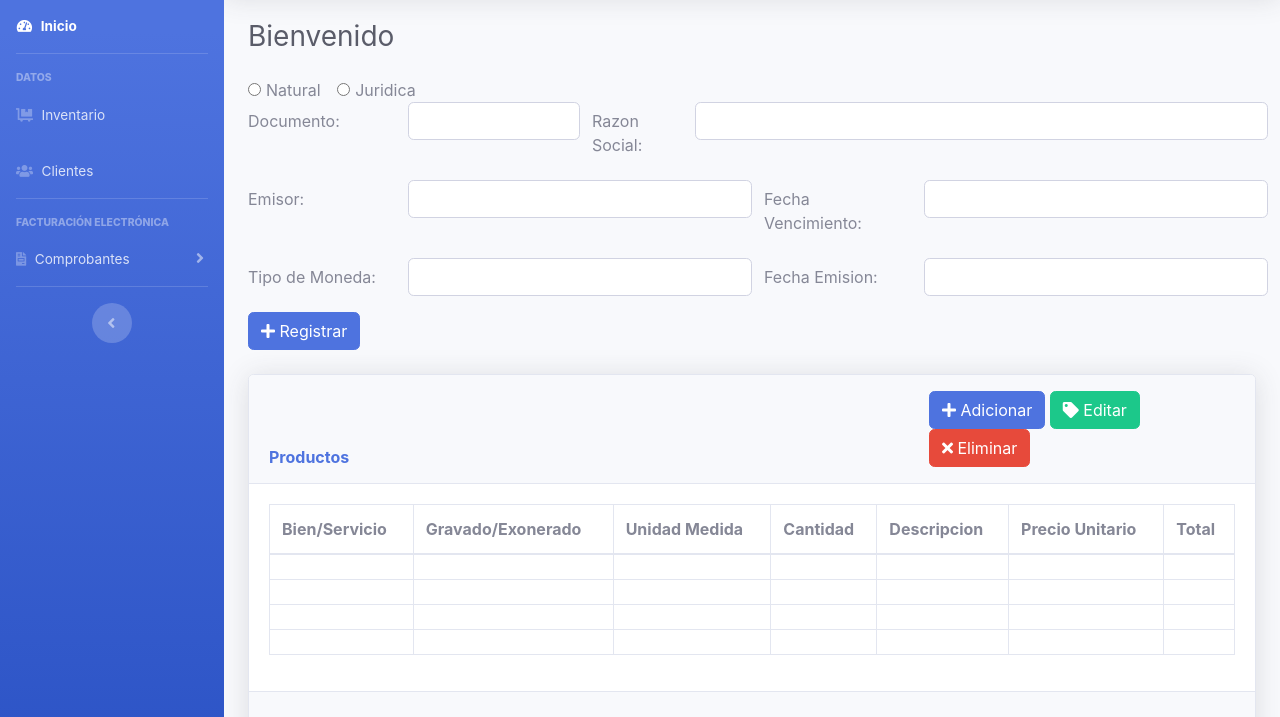
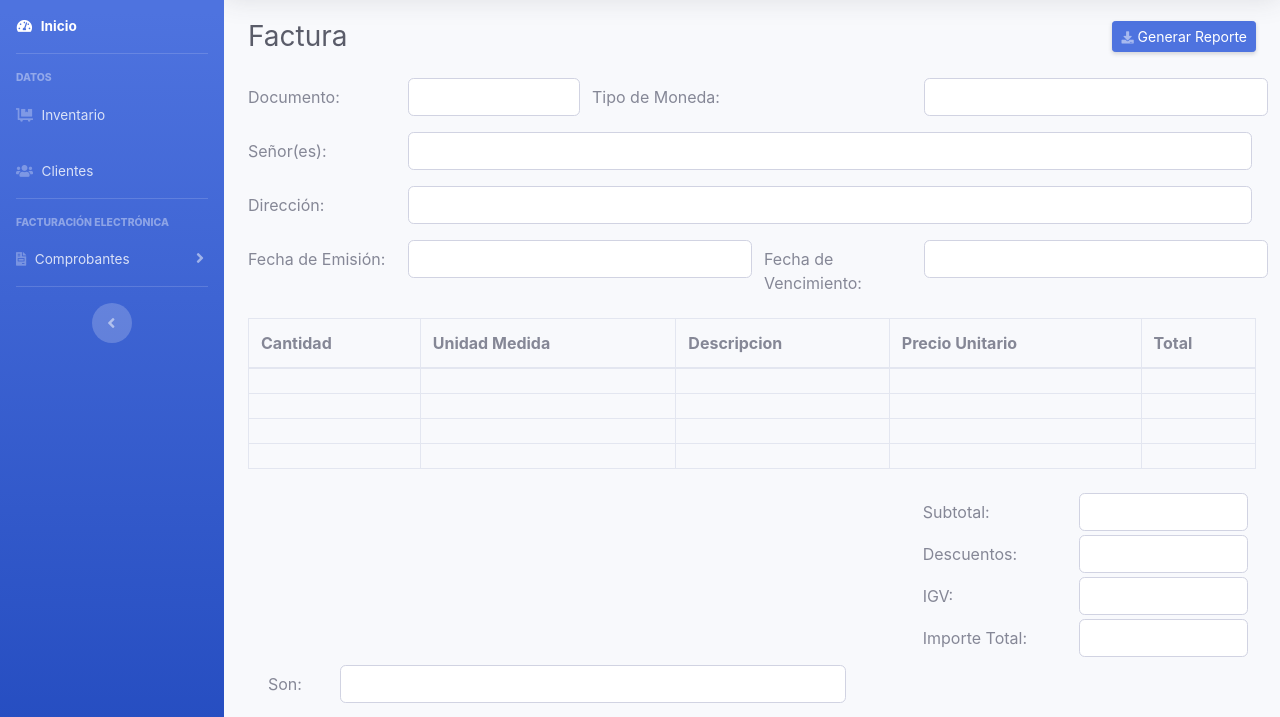
Before and after one commit to melinna-rojas/SFE, a plain HTML site: page comprobantes-factura.html in a window 1280 px wide. Shown: the part 74-791 px from the top of the page. Drawn offline with Linux system fonts and the light colour scheme.

Commit message:
Better view for Boleta and Factura

```diff
--- a/comprobantes-factura.html
+++ b/comprobantes-factura.html
@@ -7,8 +7,7 @@
   <link rel="icon" type="image/png" href="img/logo.png" />
   <meta http-equiv="X-UA-Compatible" content="ie=edge">
   <link rel="stylesheet" href="css/sfe.min.css">
-  <link rel="stylesheet" href="https://use.fontawesome.com/releases/v5.8.1/css/all.css"
-    integrity="sha384-50oBUHEmvpQ+1lW4y57PTFmhCaXp0ML5d60M1M7uH2+nqUivzIebhndOJK28anvf" crossorigin="anonymous">
+  <link rel="stylesheet" href="https://use.fontawesome.com/releases/v5.8.1/css/all.css" integrity="sha384-50oBUHEmvpQ+1lW4y57PTFmhCaXp0ML5d60M1M7uH2+nqUivzIebhndOJK28anvf" crossorigin="anonymous">
   <title>SFE</title>
 </head>
 
@@ -64,8 +63,7 @@
       <!--TODO: Change aria-labelledby-->
       <!-- Nav Item - Facturación Collapse Menu -->
       <li class="nav-item">
-        <a class="nav-link collapsed" href="#" data-toggle="collapse" data-target="#collapseUtilities"
-          aria-expanded="true" aria-controls="collapseUtilities">
+        <a class="nav-link collapsed" href="#" data-toggle="collapse" data-target="#collapseUtilities" aria-expanded="true" aria-controls="collapseUtilities">
           <i class="fas fa-file-invoice"></i>
           <span>Comprobantes</span>
         </a>
@@ -107,8 +105,7 @@
           <!-- Topbar Search -->
           <form class="d-none d-sm-inline-block form-inline mr-auto ml-md-3 my-2 my-md-0 mw-100 navbar-search">
             <div class="input-group">
-              <input type="text" class="form-control bg-light border-0 small" placeholder="Search for..."
-                aria-label="Search" aria-describedby="basic-addon2">
+              <input type="text" class="form-control bg-light border-0 small" placeholder="Search for..." aria-label="Search" aria-describedby="basic-addon2">
               <div class="input-group-append">
                 <button class="btn btn-primary" type="button">
                   <i class="fas fa-search fa-sm"></i>
@@ -125,8 +122,7 @@
 
             <!-- Nav Item - User Information -->
             <li class="nav-item dropdown no-arrow">
-              <a class="nav-link dropdown-toggle" href="#" id="userDropdown" role="button" data-toggle="dropdown"
-                aria-haspopup="true" aria-expanded="false">
+              <a class="nav-link dropdown-toggle" href="#" id="userDropdown" role="button" data-toggle="dropdown" aria-haspopup="true" aria-expanded="false">
                 <span class="mr-2 d-none d-lg-inline text-gray-600 small">Administrador</span>
                 <img class="img-profile rounded-circle" src="https://source.unsplash.com/QAB-WJcbgJk/60x60">
               </a>
@@ -151,19 +147,13 @@
         <div class="container-fluid">
           <!-- Page Heading -->
           <div class="d-sm-flex align-items-center justify-content-between mb-4">
-            <h1 class="h3 mb-0 text-gray-800">Bienvenido</h1>
+            <h1 class="h3 mb-0 text-gray-800">Factura</h1>
+            <a href="#" class="d-none d-sm-inline-block btn btn-sm btn-primary shadow-sm">
+              <i class="fas fa-download fa-sm text-white-50"></i>
+              Generar Reporte</a>
           </div>
           <div class="form-factura">
-            <div class="form-check form-check-inline">
-              <input class="form-check-input" type="radio" name="inlineRadioOptions" id="inlineRadioNatural"
-                value="option1">
-              <label class="form-check-label" for="inlineRadioNatural">Natural</label>
-            </div>
-            <div class="form-check form-check-inline">
-              <input class="form-check-input" type="radio" name="inlineRadioOptions" id="inlineRadioJuridica"
-                value="option2">
-              <label class="form-check-label" for="inlineRadioNatural">Juridica</label>
-            </div>
+
             <form action="#">
 
               <div class="form-group row">
@@ -177,82 +167,59 @@
                 <div class="col-8">
                   <div class="row">
                     <!--Razon Social-->
-                    <label for="inputRazonSocial" class="col-2 col-form-label">Razon Social:</label>
-                    <input type="number" class="col-10 form-control" id="inputRazonSocial">
+                    <label for="inputMoneda" class="col-6 col-form-label">Tipo de Moneda:</label>
+                    <input type="number" class="col-6 form-control " id="inputMoneda">
                   </div>
                 </div>
               </div>
 
+              <div class="form-group row">
+                <div class="col">
+                  <div class="row">
+                    <!--Emisor-->
+                    <label for="inputCliente" class="col-2 col-form-label">Señor(es):</label>
+                    <input type="text" class="col form-control mr-3" id="inputCliente">
+                  </div>
+                </div>
+              </div>
 
-
+              <div class="form-group row">
+                <div class="col">
+                  <div class="row">
+                    <!--Dirección-->
+                    <label for="inputDireccion" class="col-2 col-form-label">Dirección:</label>
+                    <input type="text" class="col form-control mr-3" id="inputDireccion">
+                  </div>
+                </div>
+              </div>
 
               <div class="form-group row">
                 <div class="col-6">
                   <div class="row">
-                    <!--Emisor-->
-                    <label for="inputEmisor" class="col-4 col-form-label">Emisor:</label>
-                    <input type="text" class="col-8 form-control" id="inputEmisor">
+                    <!--Fecha Emision--->
+                    <label for="inputEmision" class="col-4 col-form-label">Fecha de Emisión:</label>
+                    <input type="text" class="col-8 form-control" id="inputEmision">
                   </div>
                 </div>
                 <div class="col-6">
                   <div class="row">
                     <!--Fecha Vencimiento--->
-                    <label for="inputVencimiento" class="col-4 col-form-label">Fecha Vencimiento:</label>
-                    <input type="text" class="col-8 form-control" id="inputVencimiento">
-                  </div>
+                    <label for="inputVencimiento" class="col-4 col-form-label">Fecha de Vencimiento:</label>
+                    <input type="text" class="col-8 form-control mb-3" id="inputVencimiento">
                   </div>
                 </div>
 
+              </div>
+
+              <!--Tabla de Items-->
 
 
-              <div class="form-group row">
-                <div class="col-6">
-                  <div class="row">
-                    <!--Tipo Moneda-->
-                    <label for="inputMoneda" class="col-4 col-form-label">Tipo de Moneda:</label>
-                    <input type="text" class="col-8 form-control" id="inputMoneda">
-                  </div>
-                </div>
-                <div class="col-6">
-                  <div class="row">
-                    <!--Fecha Emision--->
-                    <label for="inputEmision" class="col-4 col-form-label">Fecha Emision:</label>
-                    <input type="text" class="col-8 form-control" id="inputEmision">
-                  </div>
-                </div>
-              </div>
-
-              <div class="row my-3">
-                <div class="col">
-                  <button class="btn btn-primary"><i class="fa fa-plus"></i> Registrar</button>
-
-                </div>
-              </div>
-
-
-              <!--Tabla de Items-->
-              <div class="card shadow my-4">
-                <div class="card-header py-3">
-                  <div class="row align-items-end">
-                    <div class="col-8">
-                      <h6 class="m-0 font-weight-bold text-primary">Productos</h6>
-                    </div>
-                    <div class="col-4">
-                      <button class="btn btn-primary"><i class="fa fa-plus"></i> Adicionar</button>
-                      <button class="btn btn-success"><i class="fa fa-tag"></i> Editar</button>
-                      <button class="btn btn-danger"><i class="fa fa-times"></i> Eliminar</button>
-                    </div>
-                  </div>
-                </div>
-                <div class="card-body">
                   <div class="table-responsive">
                     <table class="table table-bordered" id="dataTable" width="100%" cellspacing="0">
                       <thead>
                         <tr>
-                          <th>Bien/Servicio</th>
-                          <th>Gravado/Exonerado</th>
+                          <th>Cantidad</th>
                           <th>Unidad Medida</th>
-                          <th>Cantidad</th>
                           <th>Descripcion</th>
                           <th>Precio Unitario</th>
                           <th>Total</th>
@@ -266,8 +233,7 @@
                           <td></td>
                           <td></td>
                           <td></td>
-                          <td></td>
-                          <td></td>
+
                         </tr>
                         <tr>
                           <td></td>
@@ -275,8 +241,7 @@
                           <td></td>
                           <td></td>
                           <td></td>
-                          <td></td>
-                          <td></td>
+
                         </tr>
                         <tr>
                           <td></td>
@@ -284,8 +249,7 @@
                           <td></td>
                           <td></td>
                           <td></td>
-                          <td></td>
-                          <td></td>
+
                         </tr>
                         <tr>
                           <td></td>
@@ -293,41 +257,42 @@
                           <td></td>
                           <td></td>
                           <td></td>
-                          <td></td>
-                          <td></td>
+
                         </tr>
                       </tbody>
                     </table>
                   </div>
-                </div>
-                <div class="card-footer">
-                  <div class="row mt-3 justify-content-end">
+
+
+                  <div class="row mt-2 mr-2 justify-content-end">
                     <!--Subtotal-->
                     <label for="inputSubtotal" class="col-2 col-form-label">Subtotal:</label>
                     <input type="text" class="col-2 form-control" id="inputSubtotal">
+                  </div>
 
-                  </div>
-                  <div class="row justify-content-end">
+                  <div class="row mt-1 mr-2 justify-content-end">
                     <!--Descuentos-->
                     <label for="inputDescuentos" class="col-2 col-form-label">Descuentos:</label>
                     <input type="text" class="col-2 form-control" id="inputDescuentos">
+                  </div>
 
-                  </div>
-                  <div class="row justify-content-end">
+                  <div class="row mt-1 mr-2 justify-content-end">
                     <!--IGV-->
                     <label for="inputIGV" class="col-2 col-form-label">IGV:</label>
                     <input type="text" class="col-2 form-control" id="inputIGV">
+                  </div>
 
-                  </div>
-                  <div class="row justify-content-end">
+                  <div class="row mt-1 mr-2 justify-content-end">
                     <!--Importe Total-->
                     <label for="inputImporte" class="col-2 col-form-label">Importe Total:</label>
                     <input type="text" class="col-2 form-control" id="inputImporte">
-
-                  </div>
-                </div>
                   </div>
 
+                  <div class="row ml-2 mt-2 mb-3 justify-content-start">
+                    <!--Subtotal-->
+                    <label for="inputMonto" class="col-1 col-form-label">Son: </label>
+                    <input type="text" class="col-6 form-control" id="inputMonto">
+                  </div>
 
             </form>
 
```
Also changed, not shown: clientes.html (+1 -3 lines), comprobantes-boleta.html (+1 -1 lines), inventario.html (+0 -3 lines). Lines whose indentation alone changed are shown as unchanged.
